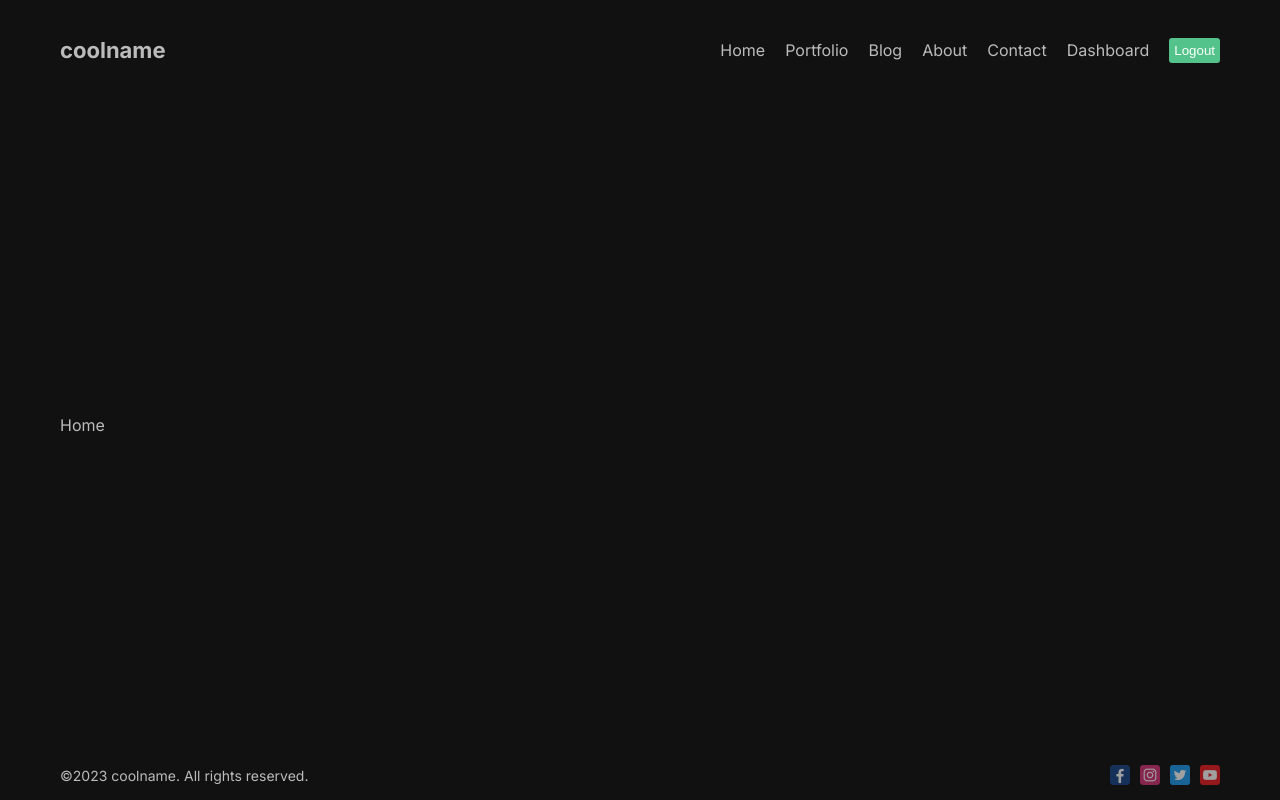
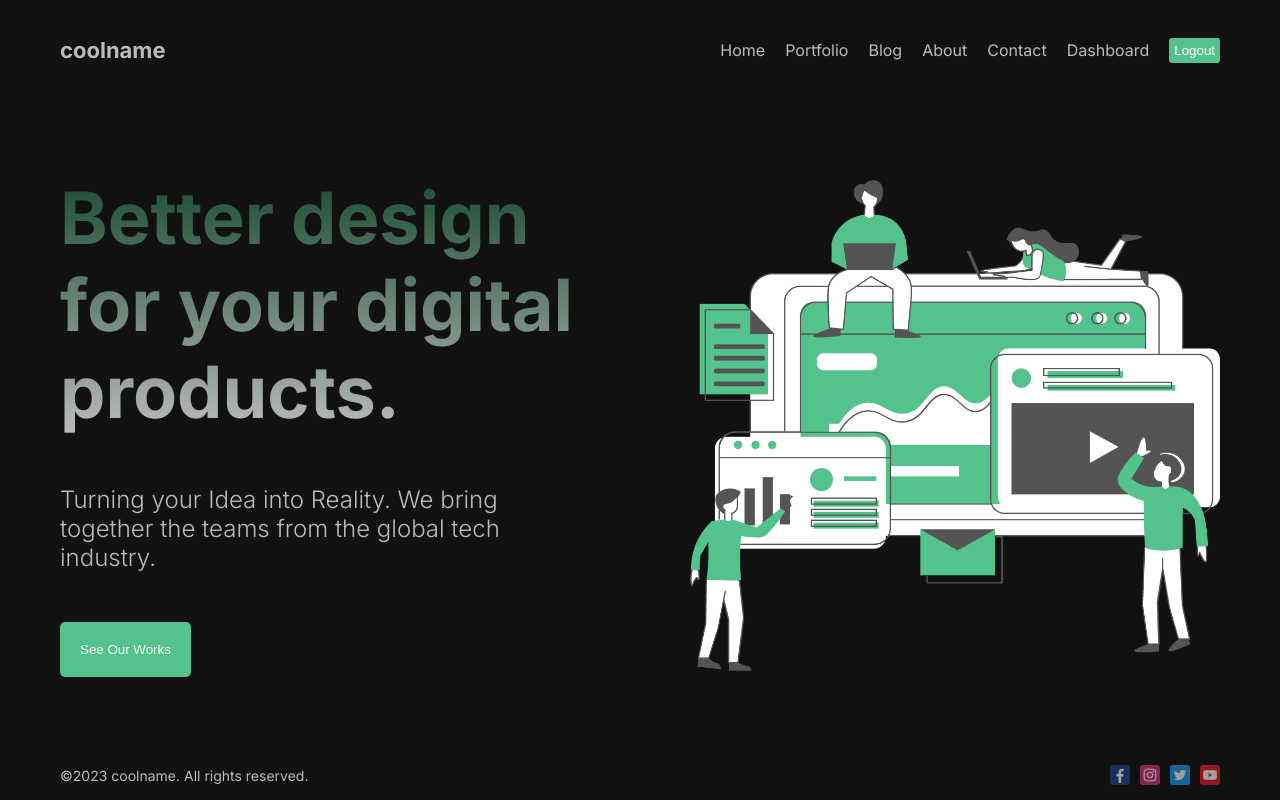
Before and after one commit to Shay213/next-app, a Next.js app: page / in a window 1280 px wide. Built offline with nearby package versions, Linux system fonts and the light colour scheme.

Commit message:
Create home page

```diff
--- a/next.config.js
+++ b/next.config.js
@@ -1,4 +1,8 @@
 /** @type {import('next').NextConfig} */
-const nextConfig = {}
+const nextConfig = {
+  images: {
+    domains: ["images.pexels.com"],
+  },
+};
 
-module.exports = nextConfig
+module.exports = nextConfig;
--- a/src/app/page.module.css
+++ b/src/app/page.module.css
@@ -1,229 +1,40 @@
-.main {
+.container {
+  display: flex;
+  align-items: center;
+  gap: 100px;
+}
+
+.item {
+  flex: 1;
   display: flex;
   flex-direction: column;
-  justify-content: space-between;
-  align-items: center;
-  padding: 6rem;
-  min-height: 100vh;
+  gap: 50px;
 }
 
-.description {
-  display: inherit;
-  justify-content: inherit;
-  align-items: inherit;
-  font-size: 0.85rem;
-  max-width: var(--max-width);
-  width: 100%;
-  z-index: 2;
-  font-family: var(--font-mono);
+.title {
+  font-size: 72px;
+  background: linear-gradient(to bottom, #194c33, #bbb);
+  -webkit-background-clip: text;
+  -webkit-text-fill-color: transparent;
 }
 
-.description a {
-  display: flex;
-  justify-content: center;
-  align-items: center;
-  gap: 0.5rem;
+.desc {
+  font-size: 24px;
+  font-weight: 300;
 }
 
-.description p {
-  position: relative;
-  margin: 0;
-  padding: 1rem;
-  background-color: rgba(var(--callout-rgb), 0.5);
-  border: 1px solid rgba(var(--callout-border-rgb), 0.3);
-  border-radius: var(--border-radius);
+.button {
+  padding: 20px;
+  cursor: pointer;
+  background-color: #53c28b;
+  border: none;
+  border-radius: 5px;
+  width: max-content;
+  color: white;
 }
 
-.code {
-  font-weight: 700;
-  font-family: var(--font-mono);
+.img {
+  width: 100%;
+  height: 500px;
+  object-fit: cover;
 }
-
-.grid {
-  display: grid;
-  grid-template-columns: repeat(4, minmax(25%, auto));
-  width: var(--max-width);
-  max-width: 100%;
-}
-
-.card {
-  padding: 1rem 1.2rem;
-  border-radius: var(--border-radius);
-  background: rgba(var(--card-rgb), 0);
-  border: 1px solid rgba(var(--card-border-rgb), 0);
-  transition: background 200ms, border 200ms;
-}
-
-.card span {
-  display: inline-block;
-  transition: transform 200ms;
-}
-
-.card h2 {
-  font-weight: 600;
-  margin-bottom: 0.7rem;
-}
-
-.card p {
-  margin: 0;
-  opacity: 0.6;
-  font-size: 0.9rem;
-  line-height: 1.5;
-  max-width: 30ch;
-}
-
-.center {
-  display: flex;
-  justify-content: center;
-  align-items: center;
-  position: relative;
-  padding: 4rem 0;
-}
-
-.center::before {
-  background: var(--secondary-glow);
-  border-radius: 50%;
-  width: 480px;
-  height: 360px;
-  margin-left: -400px;
-}
-
-.center::after {
-  background: var(--primary-glow);
-  width: 240px;
-  height: 180px;
-  z-index: -1;
-}
-
-.center::before,
-.center::after {
-  content: '';
-  left: 50%;
-  position: absolute;
-  filter: blur(45px);
-  transform: translateZ(0);
-}
-
-.logo {
-  position: relative;
-}
-/* Enable hover only on non-touch devices */
-@media (hover: hover) and (pointer: fine) {
-  .card:hover {
-    background: rgba(var(--card-rgb), 0.1);
-    border: 1px solid rgba(var(--card-border-rgb), 0.15);
-  }
-
-  .card:hover span {
-    transform: translateX(4px);
-  }
-}
-
-@media (prefers-reduced-motion) {
-  .card:hover span {
-    transform: none;
-  }
-}
-
-/* Mobile */
-@media (max-width: 700px) {
-  .content {
-    padding: 4rem;
-  }
-
-  .grid {
-    grid-template-columns: 1fr;
-    margin-bottom: 120px;
-    max-width: 320px;
-    text-align: center;
-  }
-
-  .card {
-    padding: 1rem 2.5rem;
-  }
-
-  .card h2 {
-    margin-bottom: 0.5rem;
-  }
-
-  .center {
-    padding: 8rem 0 6rem;
-  }
-
-  .center::before {
-    transform: none;
-    height: 300px;
-  }
-
-  .description {
-    font-size: 0.8rem;
-  }
-
-  .description a {
-    padding: 1rem;
-  }
-
-  .description p,
-  .description div {
-    display: flex;
-    justify-content: center;
-    position: fixed;
-    width: 100%;
-  }
-
-  .description p {
-    align-items: center;
-    inset: 0 0 auto;
-    padding: 2rem 1rem 1.4rem;
-    border-radius: 0;
-    border: none;
-    border-bottom: 1px solid rgba(var(--callout-border-rgb), 0.25);
-    background: linear-gradient(
-      to bottom,
-      rgba(var(--background-start-rgb), 1),
-      rgba(var(--callout-rgb), 0.5)
-    );
-    background-clip: padding-box;
-    backdrop-filter: blur(24px);
-  }
-
-  .description div {
-    align-items: flex-end;
-    pointer-events: none;
-    inset: auto 0 0;
-    padding: 2rem;
-    height: 200px;
-    background: linear-gradient(
-      to bottom,
-      transparent 0%,
-      rgb(var(--background-end-rgb)) 40%
-    );
-    z-index: 1;
-  }
-}
-
-/* Tablet and Smaller Desktop */
-@media (min-width: 701px) and (max-width: 1120px) {
-  .grid {
-    grid-template-columns: repeat(2, 50%);
-  }
-}
-
-@media (prefers-color-scheme: dark) {
-  .vercelLogo {
-    filter: invert(1);
-  }
-
-  .logo {
-    filter: invert(1) drop-shadow(0 0 0.3rem #ffffff70);
-  }
-}
-
-@keyframes rotate {
-  from {
-    transform: rotate(360deg);
-  }
-  to {
-    transform: rotate(0deg);
-  }
-}
--- a/src/app/page.tsx
+++ b/src/app/page.tsx
@@ -1,3 +1,24 @@
+import Image from "next/image";
+import Hero from "public/hero.png";
+import styles from "./page.module.css";
+import SeeOurWorks from "@/components/buttons/SeeOurWorks";
+
 export default function Home() {
-  return <div>Home</div>;
+  return (
+    <div className={styles.container}>
+      <div className={styles.item}>
+        <h1 className={styles.title}>
+          Better design for your digital products.
+        </h1>
+        <p className={styles.desc}>
+          Turning your Idea into Reality. We bring together the teams from the
+          global tech industry.
+        </p>
+        <SeeOurWorks className={styles.button} />
+      </div>
+      <div className={styles.item}>
+        <Image src={Hero} alt="hero" className={styles.img} />
+      </div>
+    </div>
+  );
 }
--- /dev/null
+++ b/src/components/buttons/SeeOurWorks.tsx
@@ -0,0 +1,9 @@
+"use client";
+
+import React from "react";
+
+const SeeOurWorks = ({ className }: { className: string }) => {
+  return <button className={className}>See Our Works</button>;
+};
+
+export default SeeOurWorks;
```
